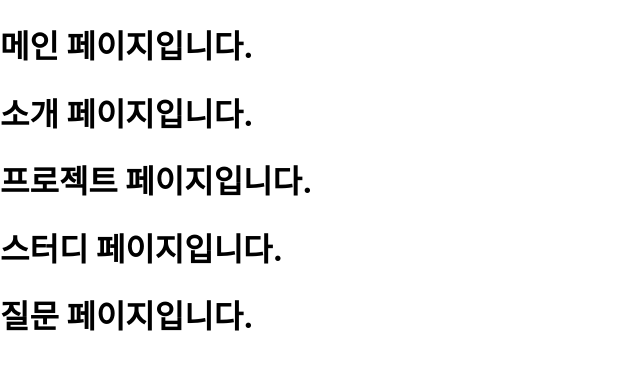
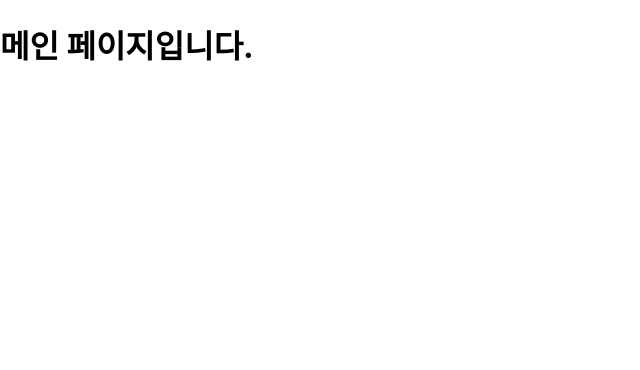
Before and after one commit to Lee-chaerin/DeptSite, a React (Create React App) app in the folder deptsite/: page / in a window 1280 px wide. Shown: the top 370 px of the page, without its empty margins (0-640 px from the left). Built offline with nearby package versions, Linux system fonts and the light colour scheme.

Commit message:
라우터 적용 및 주요페이지 주소 연결

```diff
--- a/deptsite/package.json
+++ b/deptsite/package.json
@@ -8,6 +8,7 @@
     "@testing-library/user-event": "^13.5.0",
     "react": "^18.2.0",
     "react-dom": "^18.2.0",
+    "react-router-dom": "^6.8.1",
     "react-scripts": "5.0.1",
     "web-vitals": "^2.1.4"
   },
--- a/deptsite/src/App.js
+++ b/deptsite/src/App.js
@@ -1,4 +1,6 @@
 import React from 'react';
+
+import { Route, Routes } from 'react-router-dom';
 
 import MainPage from './pages/MainPage';
 import IntroducePage from './pages/IntroducePage';
@@ -9,15 +11,16 @@ import QnAPage from './pages/QnAPage';
 import './App.css';
 
 
+
 const App = () => {
   return (
-    <>
-      <MainPage/>
-      <IntroducePage/>
-      <ProjectPage/>
-      <StudyPage/>
-      <QnAPage/>
-    </>
+    <Routes>
+      <Route path="/" element={<MainPage/>}/>
+      <Route path="/introduce" element={<IntroducePage/>}/>
+      <Route path="/project" element={<ProjectPage/>}/>
+      <Route path="/study" element={<StudyPage/>}/>
+      <Route path="/qna" element={<QnAPage/>}/>
+    </Routes>
   );
 };
 
--- a/deptsite/src/index.js
+++ b/deptsite/src/index.js
@@ -4,10 +4,16 @@ import './index.css';
 import App from './App';
 import reportWebVitals from './reportWebVitals';
 
+import { BrowserRouter } from 'react-router-dom';
+
 const root = ReactDOM.createRoot(document.getElementById('root'));
 root.render(
+
+
   <React.StrictMode>
-    <App />
+    <BrowserRouter>
+      <App />
+    </BrowserRouter>
   </React.StrictMode>
 );
 
```
Also changed, not shown: 1 other file (tests, documents, lock files or other folders).
